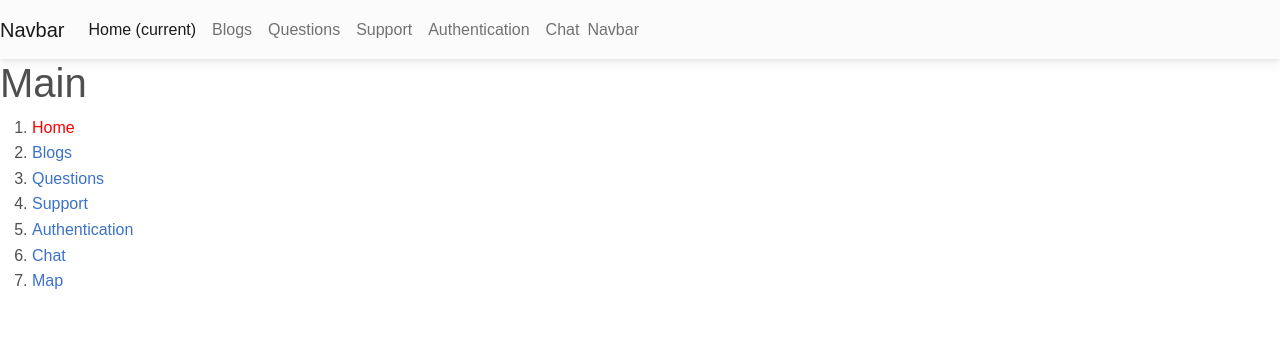
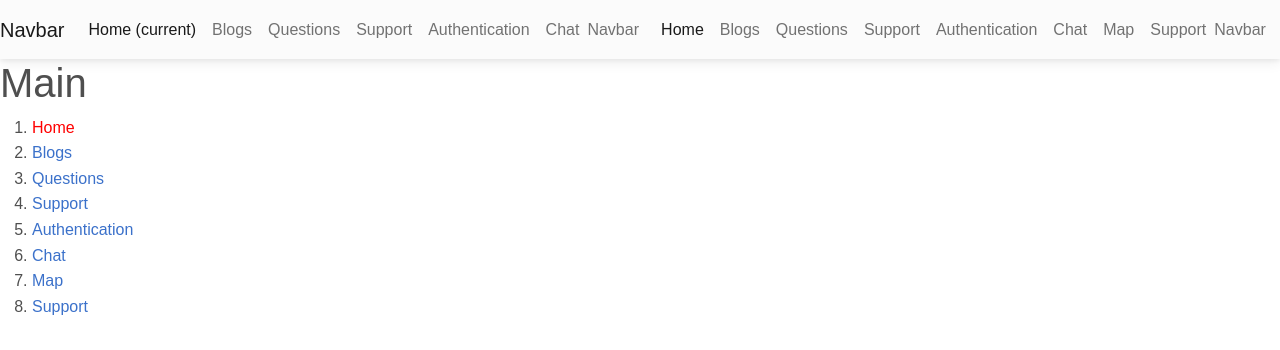
Before and after one commit to git000499/magical-hooks-0000, a React (Create React App) app: page / in a window 1280 px wide. Shown: the top 350 px of the page. Built offline with nearby package versions, Linux system fonts and the light colour scheme.

Commit message:
Update App.js

```diff
--- a/src/App.js
+++ b/src/App.js
@@ -1,4 +1,11 @@
-import { BrowserRouter, Form, Route, Routes, NavLink } from "react-router-dom";
+import {
+  BrowserRouter,
+  Form,
+  Route,
+  Routes,
+  NavLink,
+  Link,
+} from "react-router-dom";
 
 import "./styles.css";
 import Main from "./components/main/main";
@@ -20,11 +27,12 @@ export default function App() {
     ["Authentication", "/authentication", <Authentication />],
     ["Chat", "/chat", <Chat />],
     ["Map", "/map", <Map />],
-    ["Support", "/m", <div />],
+    ["Support", "/m", <div>mSupport</div>],
   ];
   ///////////////////add NavLink
   const Nav_link = () => {
-    const Nav_link_arr = [
+    {
+      /* const Nav_link_arr = [
       ["Home", "/"],
       ["Blogs", "/blogs"],
       ["Questions", "/questions"],
@@ -32,7 +40,8 @@ export default function App() {
       ["Authentication", "/authentication"],
       ["Chat", "/chat"],
       ["Map", "/map"],
-    ];
+    ];   */
+    }
     const Nav_link_list = Nav_link_arr.map((link) => (
       // <li>{link}</li>
       <li className="NavLink">
@@ -57,6 +66,21 @@ export default function App() {
     return <Routes>{Nav_route_list}</Routes>;
   };
   /////////////////////
+  const Nav_bar = () => {
+    const Nav_bar_list = Nav_link_arr.map((link) => (
+      <li className="nav-item">
+        <NavLink className="nav-link" to={link[1]}>
+          {link[0]}
+        </NavLink>
+      </li>
+    ));
+    return (
+      <div className="collapse navbar-collapse" id="navbarText">
+        <ul className="navbar-nav mr-auto">{Nav_bar_list}</ul>
+        <span className="navbar-text">Navbar</span>
+      </div>
+    );
+  };
 
   return (
     <div className="App">
@@ -118,6 +142,7 @@ export default function App() {
             </ul>
             <span className="navbar-text">Navbar</span>
           </div>
+          <Nav_bar />
         </nav>
         {/*  <Routes>
           <Route path="/" element={<Main />} />
```
